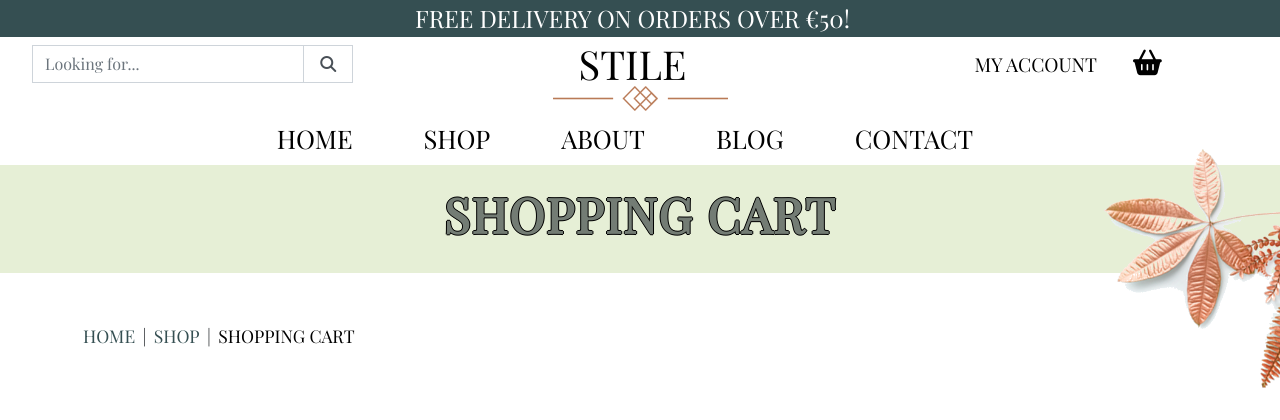
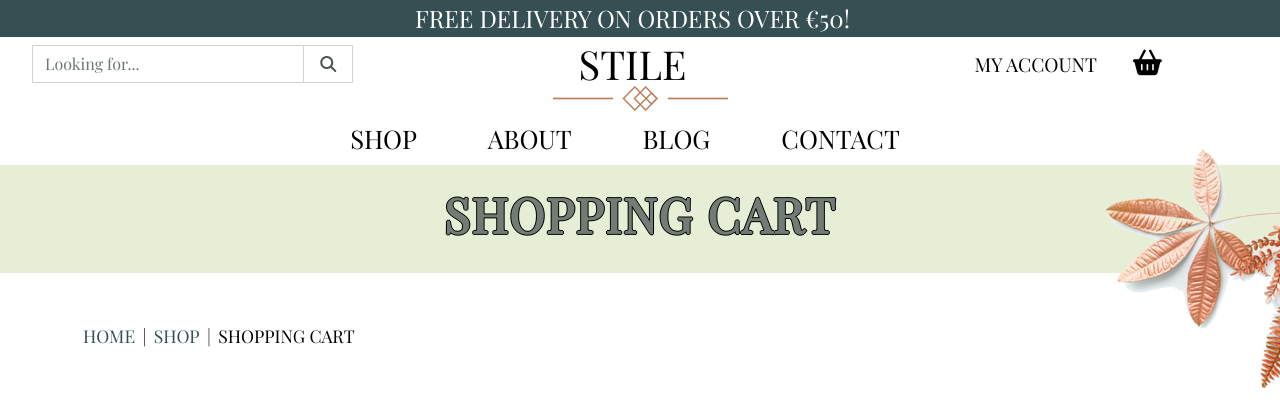
Before and after one commit to sophieboyle1/stile-ms4, a Django app: page /bag/ in a window 1280 px wide. Shown: the top 420 px of the page. Run offline with Django 3.2, Linux system fonts and the light colour scheme; parts of the project's set-up code (start-up, migrations or seed data) failed here and were passed over; some libraries are stand-ins or nearby versions; some web fonts are replaced.

Commit message:
hide home button on large screens

```diff
--- a/templates/includes/main-nav.html
+++ b/templates/includes/main-nav.html
@@ -1,6 +1,6 @@
 <div class="collapse navbar-collapse" id="navbarTogglerDemo01">
     <ul class="navbar-nav w-auto mx-auto">
-        <li class="nav-item d-block d-none">
+        <li class="nav-item d-block d-none d-lg-none">
             <a class="nav-link-main" href="{% url 'home' %}" id="home-link">
                 Home
             </a>
```
